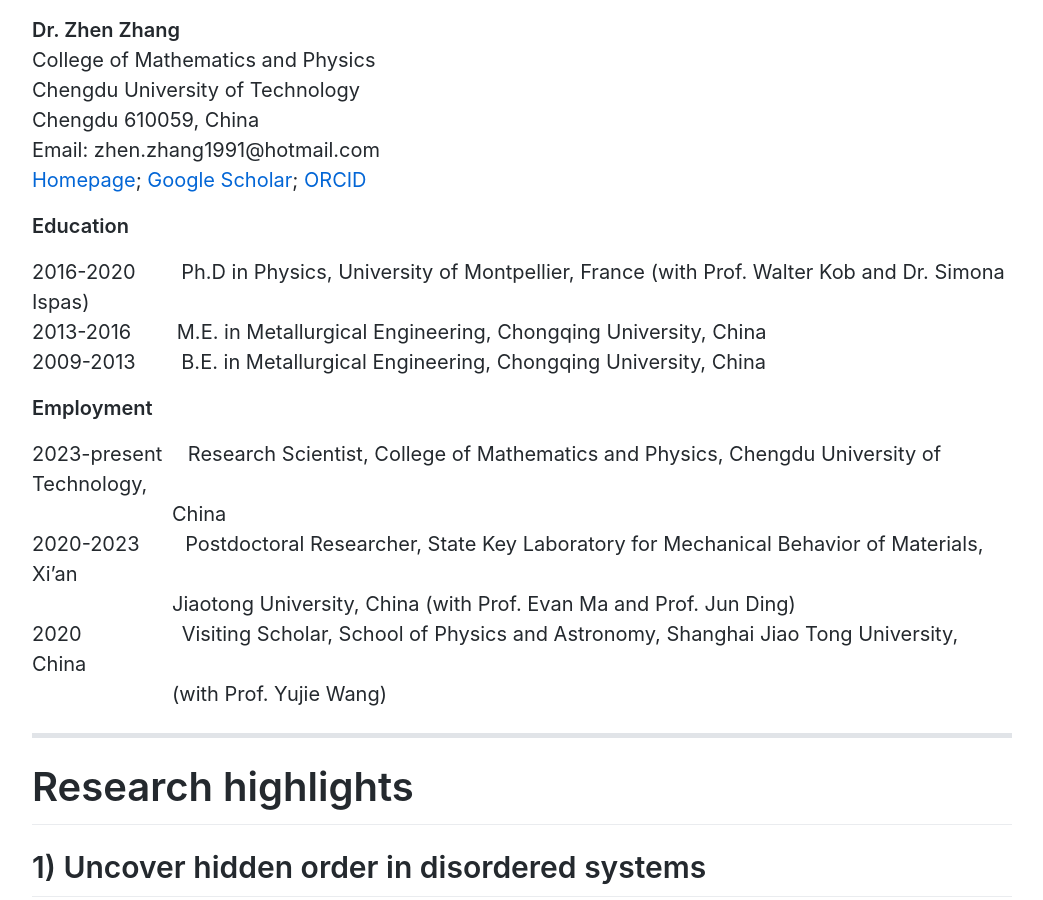
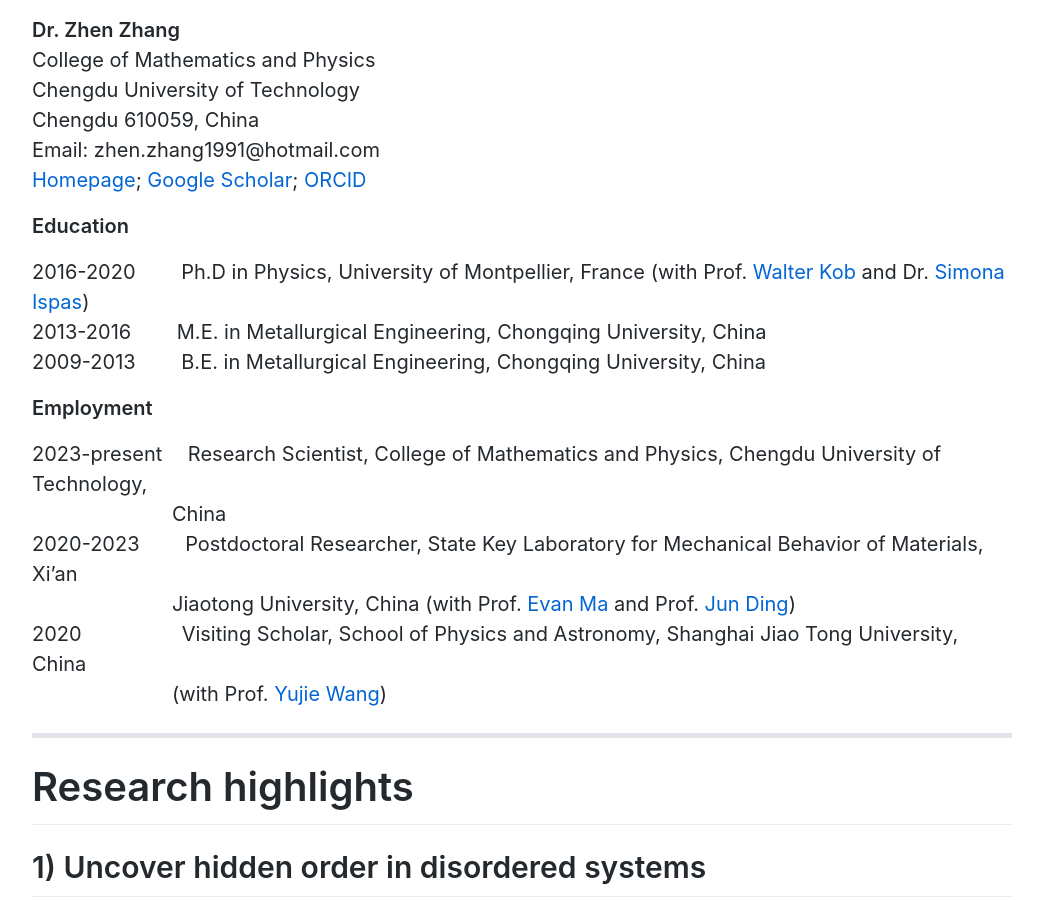
Before and after one commit to zhenzhang1991/zhenzhang1991.github.io, a Jekyll site: the page built from index.md, in a window 1280 px wide and 900 px high, scrolled down 424 px. Shown: the whole window, without its empty margins (118-1161 px from the left). Built offline with Jekyll 4.4.1, drawn with Linux system fonts in a browser that asks for light colours; Markdown is read by kramdown in place of the engine named in the settings; comment, search, counter and statistics services are not loaded; part of the change alters nothing that is shown.

```diff
--- a/index.md
+++ b/index.md
@@ -19,7 +19,7 @@ Email: zhen.zhang1991@hotmail.com<br>
 
 **Education**
 
-2016-2020   Ph.D in Physics, University of Montpellier, France (with Prof. Walter Kob and Dr. Simona Ispas) <br>
+2016-2020   Ph.D in Physics, University of Montpellier, France (with Prof. [Walter Kob](https://coulomb.umontpellier.fr/perso/walter.kob/) and Dr. [Simona Ispas](https://www.researchgate.net/profile/Simona-Ispas)) <br>
 2013-2016   M.E. in Metallurgical Engineering, Chongqing University, China <br>
 2009-2013   B.E. in Metallurgical Engineering, Chongqing University, China
 
@@ -29,9 +29,9 @@ Email: zhen.zhang1991@hotmail.com<br>
 2023-present  Research Scientist, College of Mathematics and Physics, Chengdu University of Technology, <br>
        China <br>
 2020-2023   Postdoctoral Researcher, State Key Laboratory for Mechanical Behavior of Materials, Xi’an <br>
-       Jiaotong University, China (with Prof. Evan Ma and Prof. Jun Ding) <br>
+       Jiaotong University, China (with Prof. [Evan Ma](https://scholar.google.com/citations?user=wvnI5qIAAAAJ&hl=en) and Prof. [Jun Ding](http://gr.xjtu.edu.cn/en/web/dingsn/home)) <br>
 2020     Visiting Scholar, School of Physics and Astronomy, Shanghai Jiao Tong University, China <br>
-       (with Prof. Yujie Wang)
+       (with Prof. [Yujie Wang](https://xray.sjtu.edu.cn/a/en/))
 
 * * *
 
```
